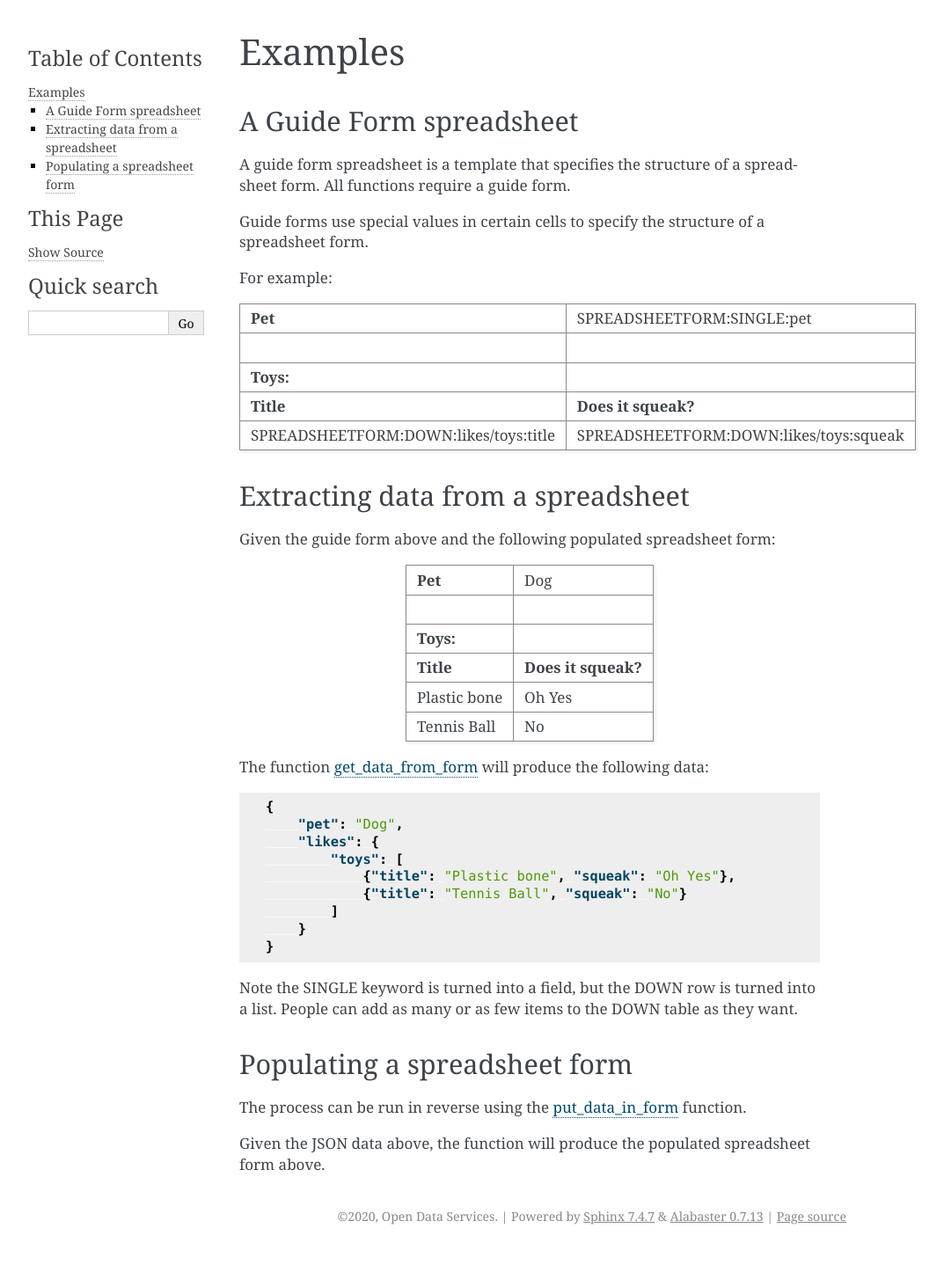
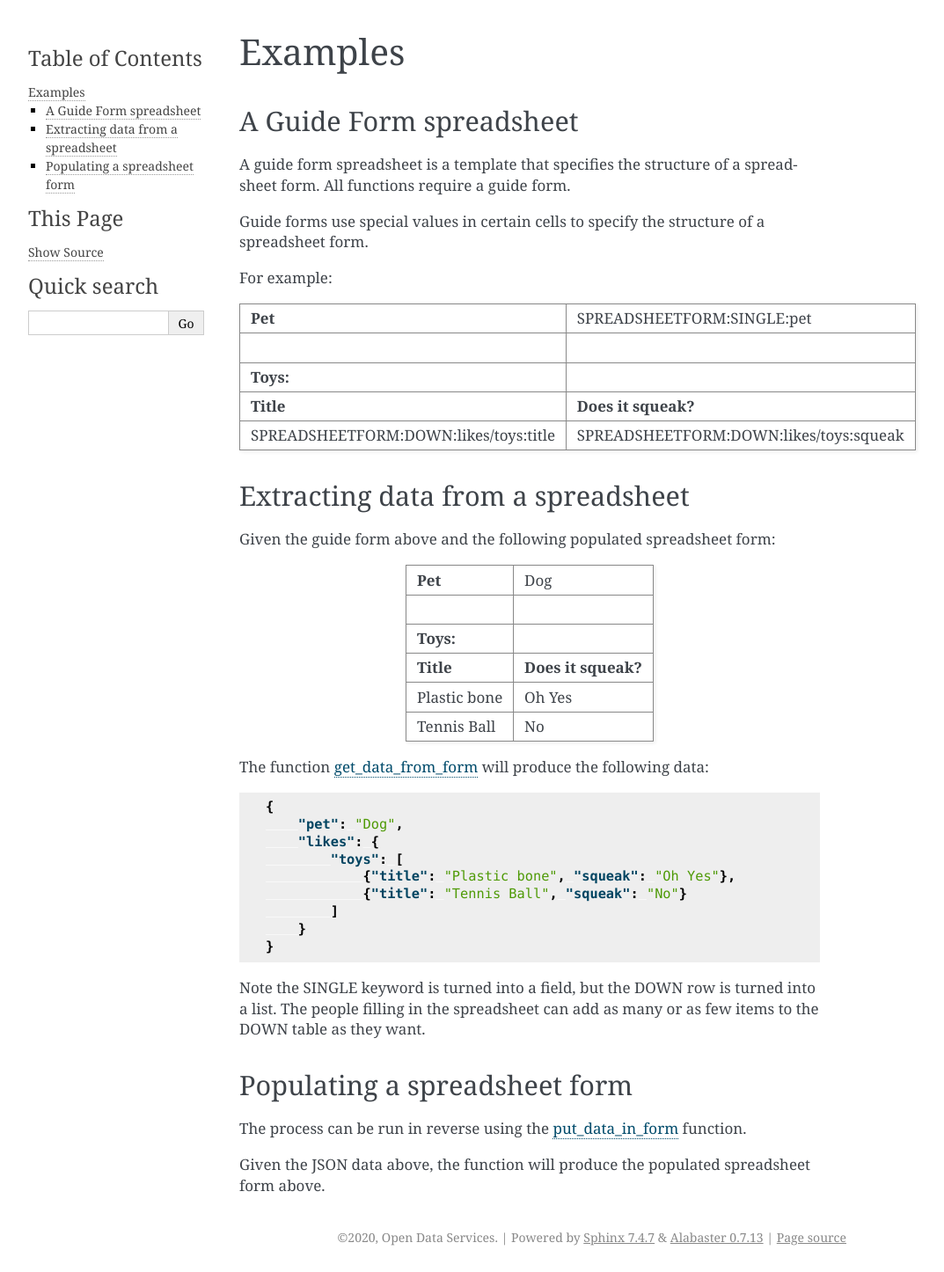
Before and after one commit to OpenDataServices/spreadsheet-forms, a Sphinx documentation site: the page built from docs/examples.rst, in a window 1280 px wide. Shown: the whole page at 88% size, without its empty margins (148-1221 px from the left). Built offline with Sphinx 7.4.7, drawn with Linux system fonts in a browser that asks for light colours; before the commit the page ends 1422 px from its top, so only the background shows below that.

Commit message:
docs: Improve based on feedback
From https://github.com/OpenDataServices/spreadsheet-forms/pull/24

```diff
--- a/docs/examples.rst
+++ b/docs/examples.rst
@@ -61,7 +61,7 @@ The function :doc:`get_data_from_form<api/get_data_from_form>` will produce the
     }
 
 Note the SINGLE keyword is turned into a field, but the DOWN row is turned into a list.
-People can add as many or as few items to the DOWN table as they want.
+The people filling in the spreadsheet can add as many or as few items to the DOWN table as they want.
 
 Populating a spreadsheet form
 -----------------------------
```
